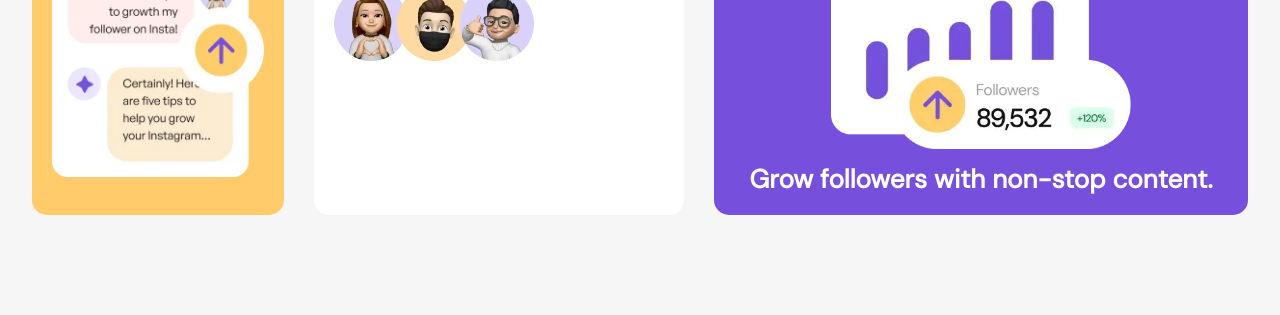
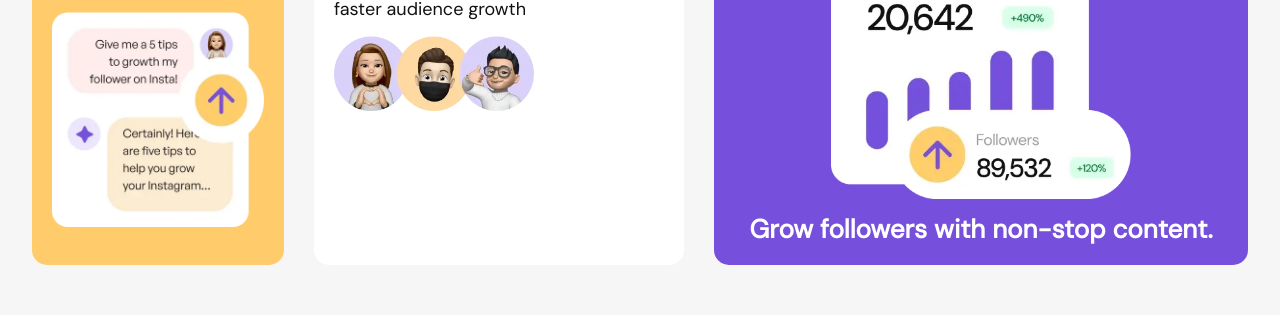
Before and after one commit to bestbrain06/bento-grid, a plain HTML site: page index.html in a window 1280 px wide. Shown: the part 748-1063 px from the top of the page. Before the commit the page ends 963 px from the top, so only its background shows below. Drawn offline with Linux system fonts and the light colour scheme.

Commit message:
centered the whole page and added margin to the body

```diff
--- a/style.css
+++ b/style.css
@@ -48,6 +48,13 @@ body {
   font-size: var(--font-size-base);
   color: var(--black);
   background-color: #f7f6f6;
+
+  margin: 5rem 0;
+  min-height: 100vh;
+  display: flex;
+  flex-direction: column;
+  justify-content: center;
+  align-items: center;
 }
 
 .container {
```
Also changed, not shown: 1 other file.
